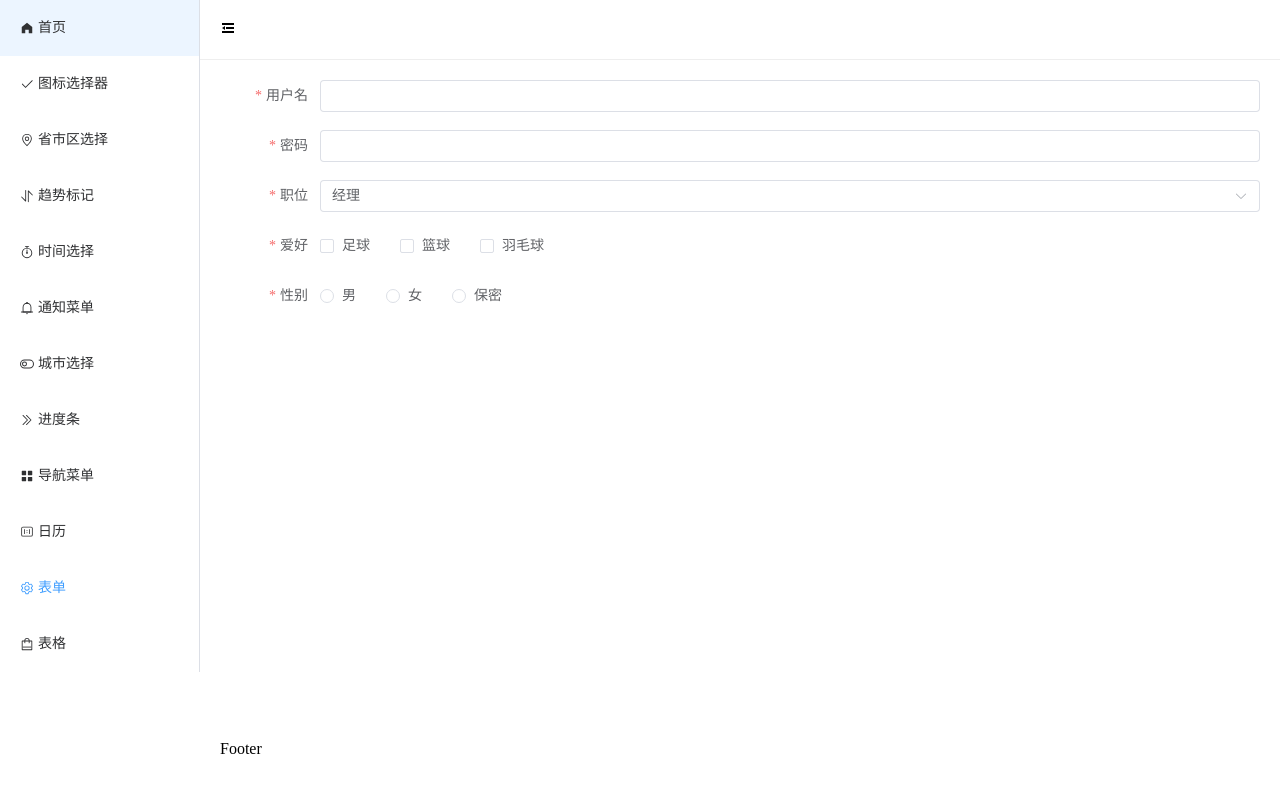
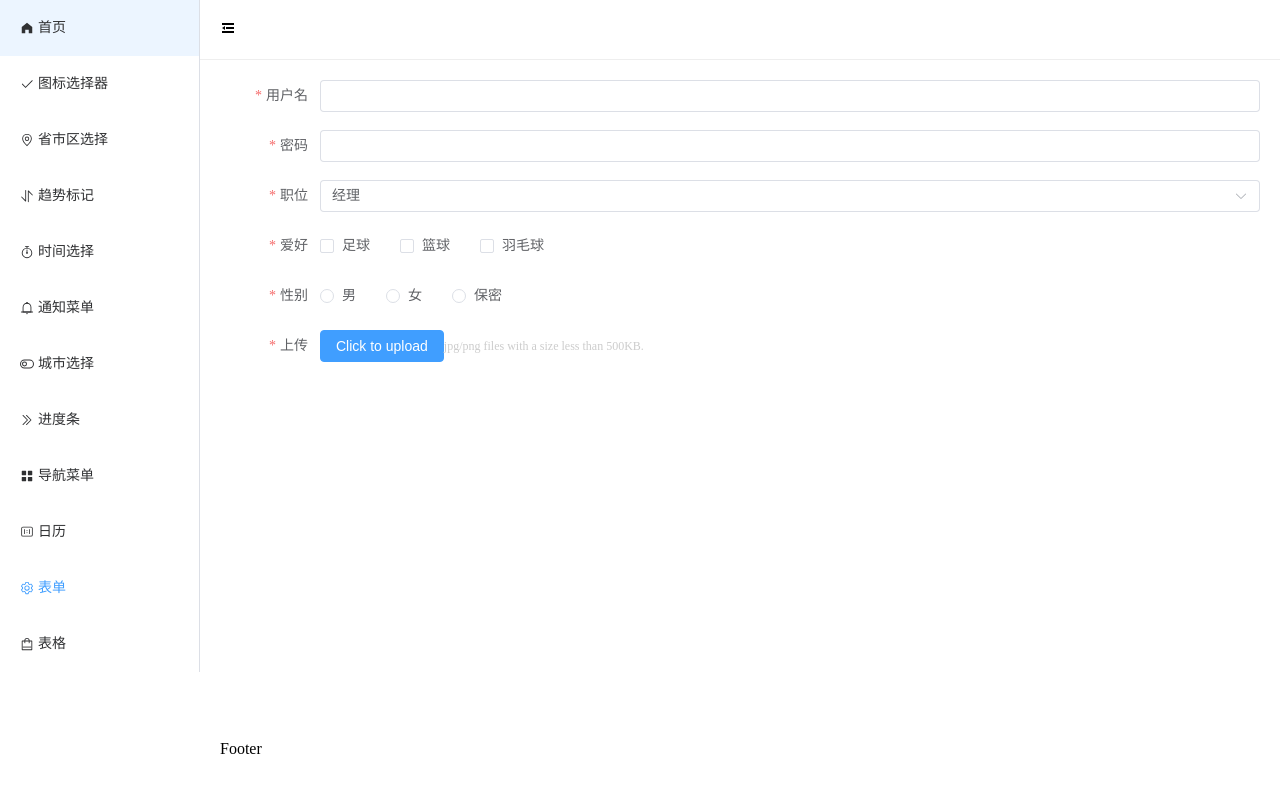
Before and after one commit to 11334/Refactor-ElementPlus, a Vue app: page /form in a window 1280 px wide. Shown: the top 792 px of the page. Built offline with nearby package versions, Linux system fonts and the light colour scheme.

Commit message:
单独处理上传组件

```diff
--- a/src/components/form/src/index.vue
+++ b/src/components/form/src/index.vue
@@ -2,18 +2,35 @@
     <!-- validate-on-rule-change 是否在 rules 属性改变后立即触发一次验证 -->
     <el-form v-if="model" :validate-on-rule-change="false" v-bind="$attrs" :model="model" :rules="rules">
         <template v-for="(item, index) in options" :key="index">
+
             <el-form-item v-if="!item.children || !item.children!.length" :prop="item.prop" :label="item.label">
-                <!-- component : 表单的什么元素是输入框还是单选按钮还是复选框？  v-model="model[item.prop!] 绑定表单其中一个元素的数据  v-bind="item.attrs" 绑定该表单元素的一些特殊操作比如显示密码、一键清空
-            -->
-                <component v-bind="item.attrs" :is="`el-${item.type}`" v-model="model[item.prop!]"></component>
+                <!-- component : 表单的什么元素是输入框还是单选按钮还是复选框？  v-model="model[item.prop!] 绑定表单其中一个元素的数据  v-bind="item.attrs" 绑定该表单元素的一些特殊操作比如显示密码、一键清空-->
+                <component v-bind="item.attrs" :is="`el-${item.type}`" v-model="model[item.prop!]"
+                    :placeholder="item.placeholder" v-if="item.type !== 'upload'"></component>
+                <el-upload v-else v-bind="item.uploadAttrs" :on-preview="onPreview" :on-success="onSuccess"
+                    :on-remove="onRemove" :on-error="onError" :on-progress="onProgress" :on-change="onChange"
+                    :before-upload="beforeUpload" :before-remove="beforeRemove" :http-request="httpRequest"
+                    :on-exceed="onExceed">
+                    <!-- 之前做什么项目  做什么模块！模块功能描述怎么做  爱好  其他学习 重在沟通 -->
+                    <!-- 项目公司随便编 或者切换城市选一个公司 不查  项目问题:第三方包包名叫啥    toB  toC-->
+                    <!-- 八股文   功能实现方案  唠嗑 -->
+                    <!-- 上传文件的载体  点击这个区域触发上传操作-->
+                    <slot name="uploadArea"></slot>
+                    <!-- 上传提示 -->
+                    <slot name="uploadTip"></slot>
+                </el-upload>
             </el-form-item>
+
+
             <el-form-item v-if="item.children && item.children.length" :prop="item.prop" :label="item.label">
                 <component :placeholder="item.placeholder" v-bind="item.attrs" :is="`el-${item.type}`"
                     v-model="model[item.prop!]">
                     <component v-for="(child, i) in item.children" :key="i" :label="child.label" :value="child.value"
-                        :is="`el-${child.type}`"></component>
+                        :is="`el-${child.type}`">
+                    </component>
                 </component>
             </el-form-item>
+
         </template>
     </el-form>
 </template>
@@ -22,6 +39,10 @@
 import { PropType, ref, onMounted, watch } from 'vue';
 import { FormOptions } from './types/types';
 import cloneDeep from 'lodash/cloneDeep'
+
+let emits = defineEmits(["on-preview", "on-success"
+    , "on-remove", "on-error", "on-progress", "on-change"
+    , "before-upload", "before-remove", 'on-exceed', "http-request"])
 
 let props = defineProps({
     // 表单的配置项
@@ -63,6 +84,47 @@
 watch(() => props.options, () => {
     initForm()
 }, { deep: true })
+
+// 上传组件的所有方法
+let onPreview = (file: any) => {
+    console.log('onPreview');
+    emits('on-preview', file)
+}
+let onRemove = (file: any, fileList: any) => {
+    console.log('onRemove');
+    emits('on-remove', { file, fileList })
+}
+let onSuccess = (response: any, file: any, fileList: any) => {
+    console.log('onSuccess');
+    emits('on-success', { response, file, fileList })
+}
+let onError = (error: any, file: any, fileList: any) => {
+    console.log('onError');
+    emits('on-error', { error, file, fileList })
+}
+let onProgress = (event: any, file: any, fileList: any) => {
+    console.log('onProgress');
+    emits('on-progress', { event, file, fileList })
+}
+let onChange = (file: any, fileList: any) => {
+    console.log('onChange');
+    emits('on-change', { file, fileList })
+}
+let beforeUpload = (file: any) => {
+    console.log('beforeUpload');
+    emits('before-upload', file)
+}
+let beforeRemove = (file: any, fileList: any) => {
+    console.log('beforeRemove');
+    emits('before-remove', { file, fileList })
+}
+let onExceed = (file: any, fileList: any) => {
+    console.log('onExceed');
+    emits('on-exceed', { file, fileList })
+}
+let httpRequest = () => {
+    emits('http-request')
+}
 </script>
 
 <style scoped></style>
--- a/src/view/form/index.vue
+++ b/src/view/form/index.vue
@@ -1,10 +1,30 @@
 <template>
-  <m-form label-width="100px" :options="options"></m-form>
+  <m-form
+    label-width="100px"
+    :options="options"
+    multiple
+    @on-change="handleChange"
+    @before-upload="handleBeforeUpload"
+    @on-preview="handlePreview"
+    @on-remove="handleRemove"
+    @before-remove="beforeRemove"
+    @on-success="handleSuccess"
+    @on-exceed="handleExceed"
+  >
+    <template #uploadArea>
+      <el-button type="primary">Click to upload</el-button>
+    </template>
+    <template #uploadTip>
+      <div style="color:#ccc;font-size: 12px;">
+        jpg/png files with a size less than 500KB.
+      </div>
+    </template>
+  </m-form>
 </template>
 
 <script setup lang="ts">
 import { FormOptions } from '../../components/form/src/types/types';
-
+import { ElMessage, ElMessageBox } from 'element-plus';
 let options: FormOptions[] = [
   {
     type: 'input',
@@ -146,9 +166,59 @@
         value: 'not',
       },
     ]
+  },
+  {
+    type: 'upload',
+    label: '上传',
+    prop: 'pic',
+    uploadAttrs: {
+      action: 'https://run.mocky.io/v3/9d059bf9-4660-45f2-925d-ce80ad6c4d15',
+
+    },
+    rules: [
+      {
+        required: true,
+        message: '文件不能为空',
+        trigger: 'blur',
+      }
+    ],
   }
+]
+// 两个参数的是分发出来的对象 val
+let handleRemove = (val: any) => {
+  console.log('handleRemove');
+  console.log(val)
+}
 
-]
+let handlePreview = (file: any) => {
+  console.log('handlePreview');
+  console.log(file)
+
+}
+let beforeRemove = (val: any) => {
+  console.log('beforeRemove');
+  return ElMessageBox.confirm(
+    `Cancel the transfer of ${val.file.name} ?`
+  )
+}
+let handleExceed = (val: any) => {
+  console.log('handleExceed');
+  ElMessage.warning(
+    `The limit is 3, you selected ${val.files.length}
+      files this time, add up to ${val.files.length + val.fileList.length}`)
+}
+let handleSuccess = (val: any) => {
+  console.log('onSuccess');
+  console.log(val)
+}
+let handleChange = (val: any) => {
+  console.log('onChange');
+  console.log(val);
+}
+let handleBeforeUpload = (file: any) => {
+  console.log('before-upload');
+  console.log(file);
+}
 </script>
 
 <style scoped></style>
```
Also changed, not shown: src/components/form/src/types/types.ts (+20 -1 lines).
